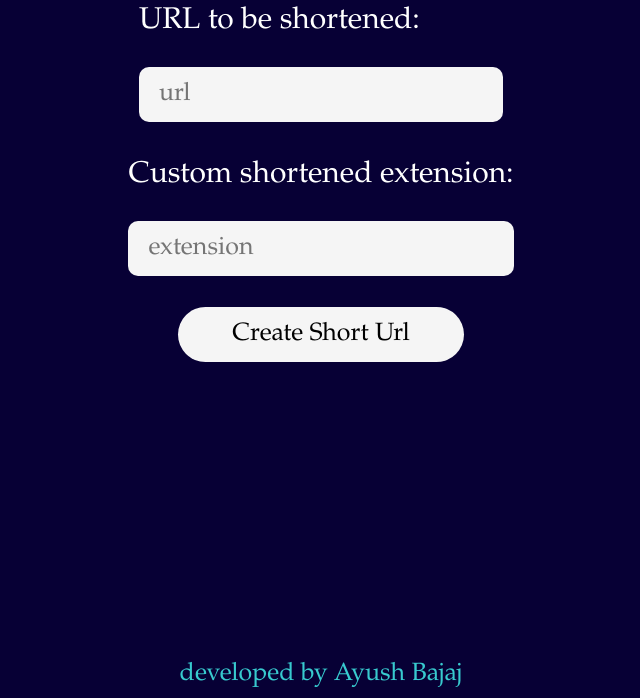
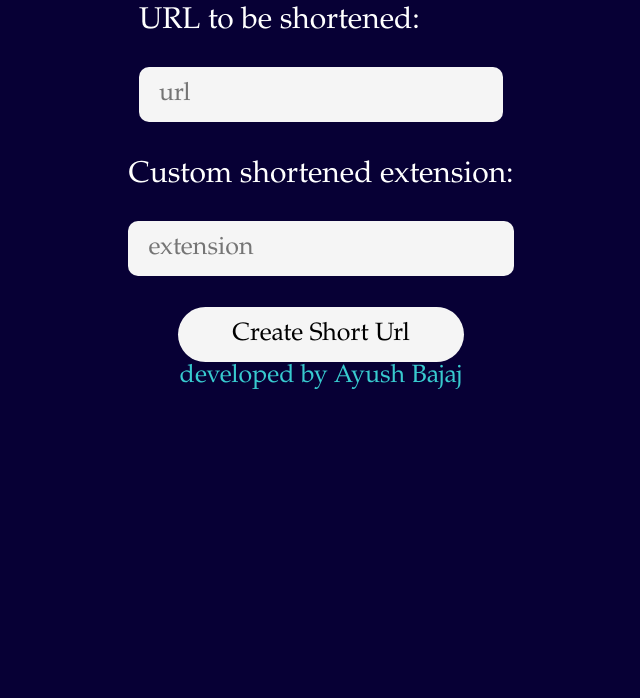
Before and after one commit to BajajAyush/url_shortener, a Django app: page / in a window 1280 px wide. Shown: the part 102-800 px from the top of the page, without its empty margins (319-959 px from the left). Run offline with Django 3.2, Linux system fonts and the light colour scheme; some libraries are stand-ins or nearby versions.

Commit message:
things added

```diff
--- a/main/templates/main/base.html
+++ b/main/templates/main/base.html
@@ -65,7 +65,7 @@
 
             }
             footer {
-            position: fixed;
+            position: bottom;
             left: 0;
             bottom: 0;
             width: 100%;
```
